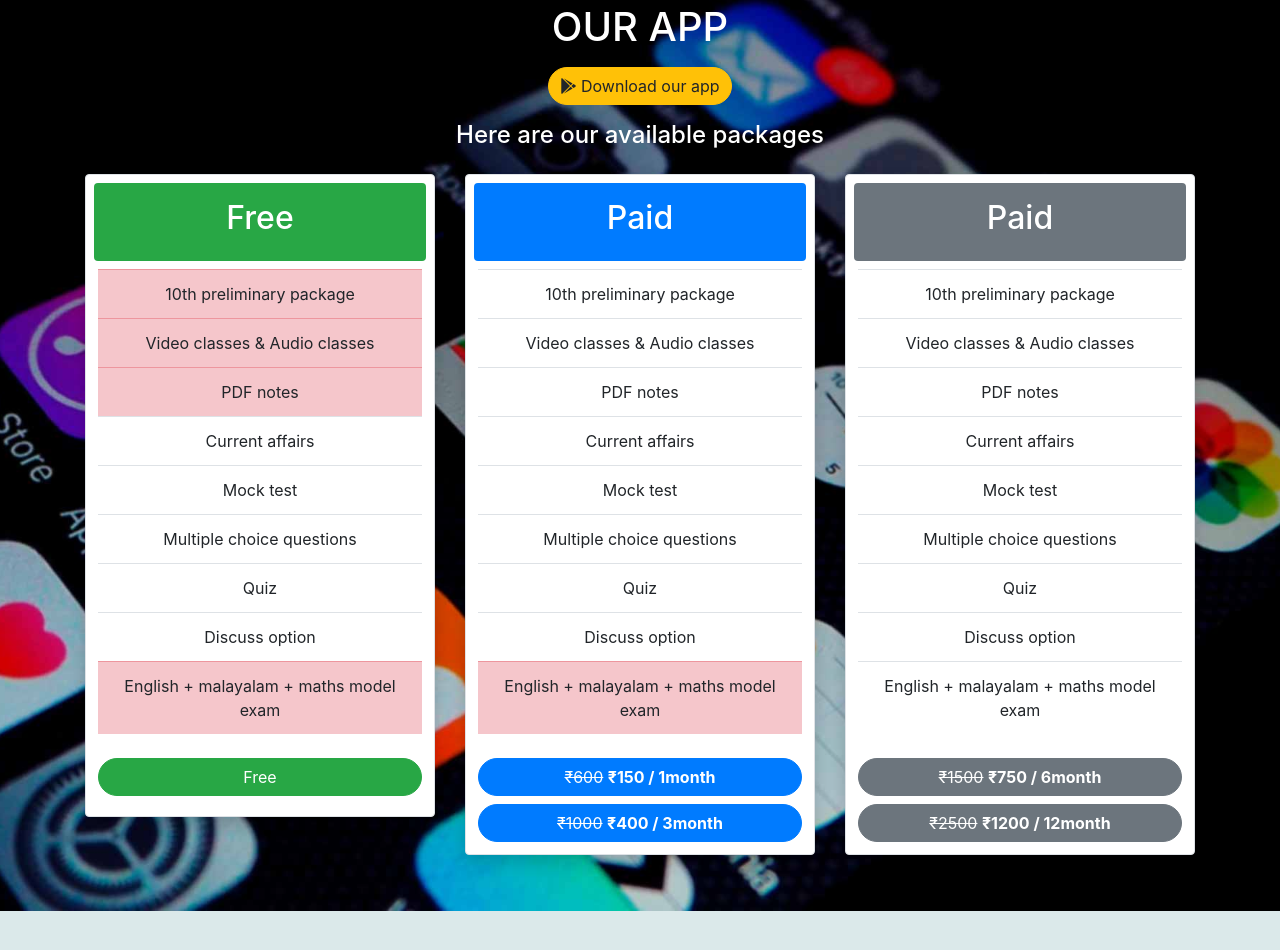
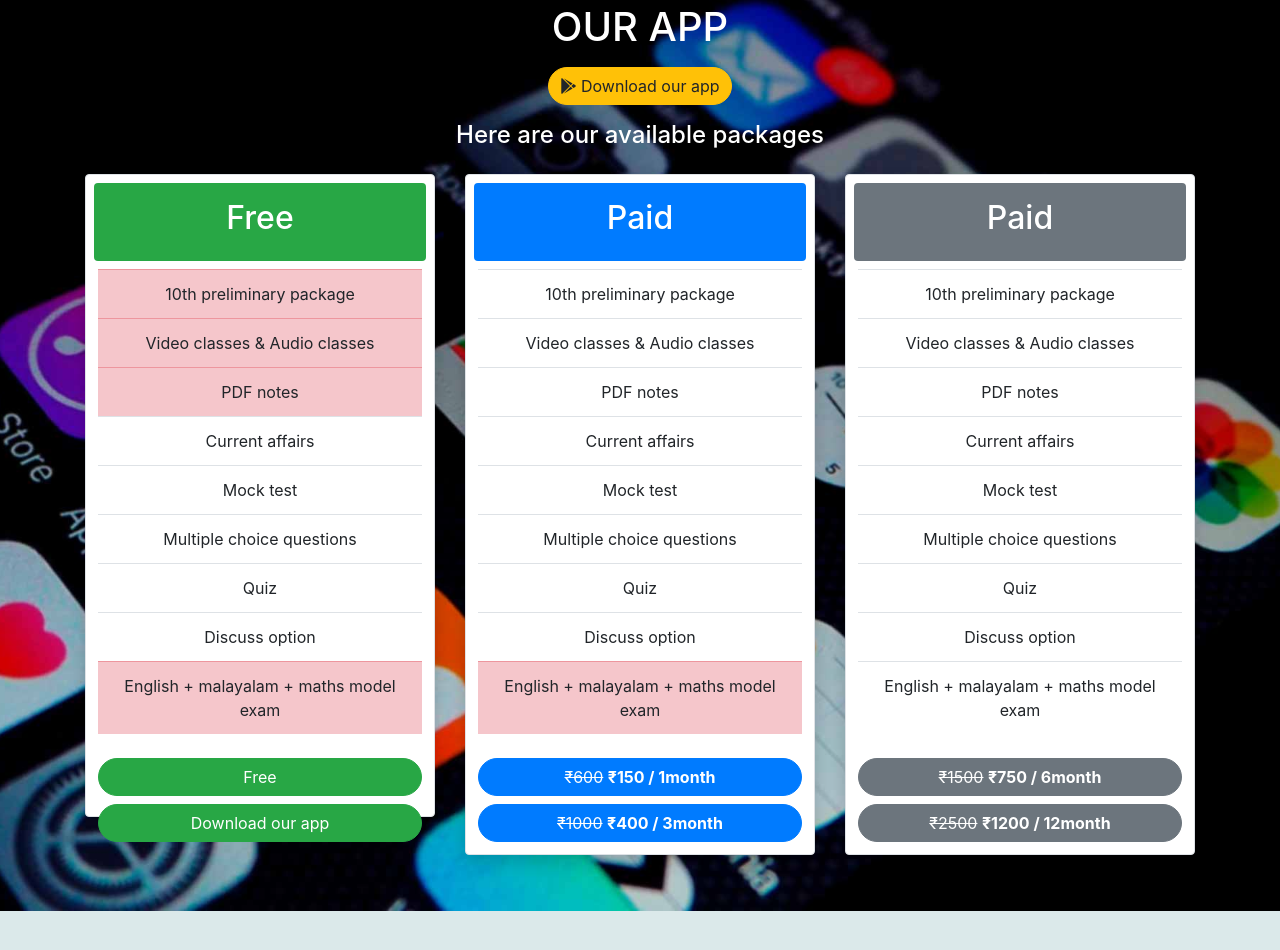
Before and after one commit to vishgs/gk-lovers, a plain HTML site: page index.html in a window 1280 px wide. Shown: the part 2349-3299 px from the top of the page. Drawn offline with nearby package versions, Linux system fonts and the light colour scheme.

Commit message:
added change

```diff
--- a/index.html
+++ b/index.html
@@ -207,6 +207,7 @@
                             </div>
                             <div class="text-center m-1">
                                 <button class="btn btn-success btn-block">Free</button>
+                                <button onclick="app()" class="btn btn-success btn-block">Download our app</button>
                             </div>
                         </div>
                     </div>
```
